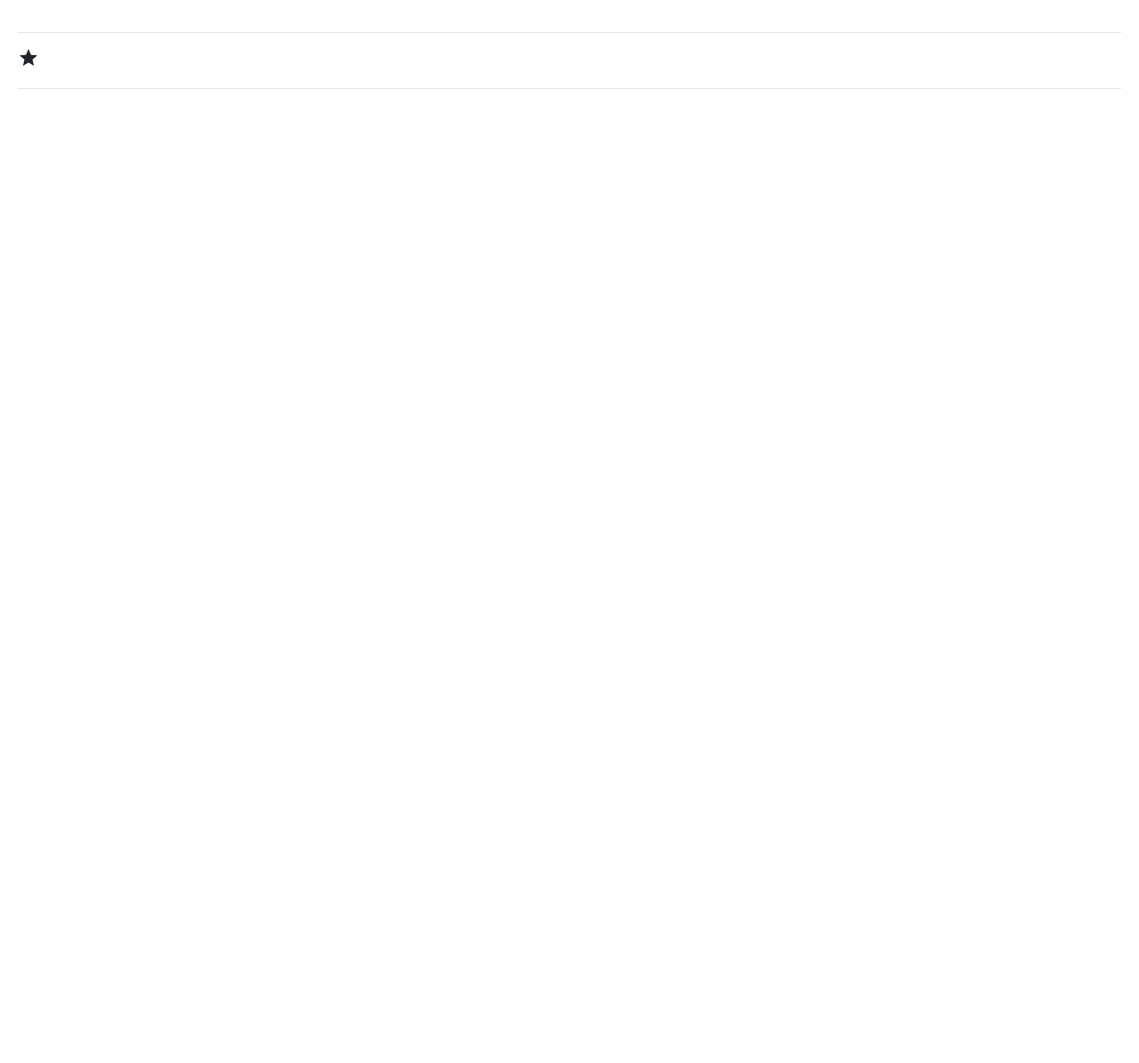
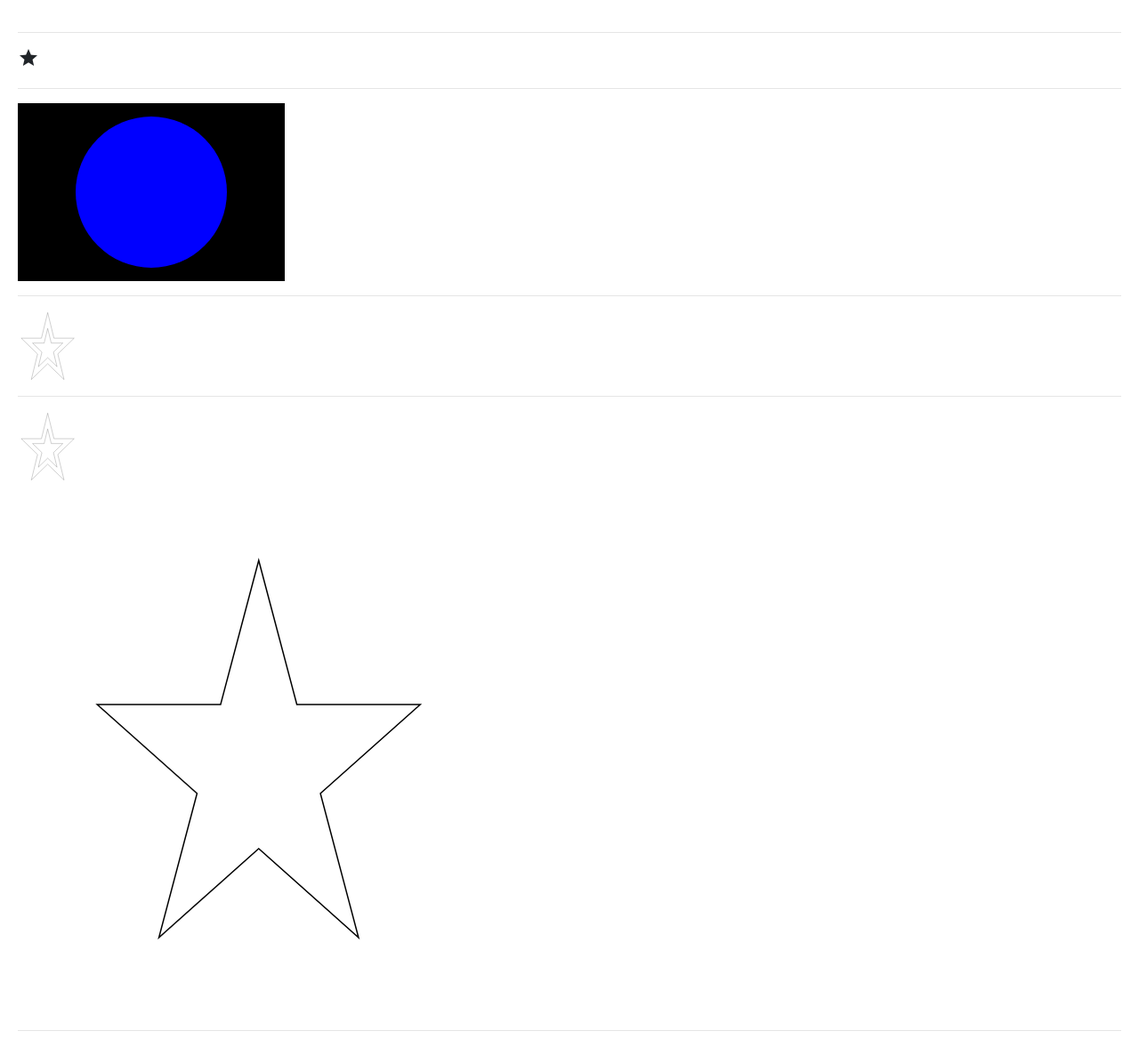
Before and after one commit to TheGreatNursbi/AngularUdemy, an Angular app: page / in a window 1280 px wide. Shown: the whole page at 89% size. Before the commit the page ends 800 px from the top, so only its background shows below. Built offline with nearby package versions, Linux system fonts and the light colour scheme.

Commit message:
Feat(Favourite): Using svg

```diff
--- a/src/app/favorite/favorite.component.html
+++ b/src/app/favorite/favorite.component.html
@@ -1,5 +1,84 @@
 <hr>
-  <span (click)="onStarClick()" style="cursor: pointer">
-    <mat-icon *ngIf="!isClicked">star</mat-icon>
-    <mat-icon *ngIf="isClicked">star_border</mat-icon>
-  </span>
+<span (click)="onStarClick()" style="cursor: pointer">
+  <mat-icon *ngIf="!isClicked">star</mat-icon>
+  <mat-icon *ngIf="isClicked">star_border</mat-icon>
+</span>
+<hr>
+<!-- <div *ngIf="isToggled; else elseBlock">
+
+</div>
+<ng-template #elseBlock>
+
+</ng-template> -->
+<svg version="1.1"
+     baseProfle="full"
+     width="300"
+     height="200"
+     xmlns="http://www.w3.org/2000/svg">
+  <rect width="100%" height="100%" fill="black" />
+  <circle cx="150" cy="100" r="85" fill="blue" />
+</svg>
+<hr>
+<div style="cursor: pointer;" (click)="onClickToggle()">
+  <div *ngIf="!isToggled">
+    <img src="../../assets/star-icon-empty.svg"
+       alt="empty star icon should be here"
+       height="80px"
+       width="100px" />
+  </div>
+  <div *ngIf="isToggled">
+  <img src="../../assets/star-icon-filled.svg"
+       alt="empty star icon should be here"
+       height="80px"
+       width="100px" />
+  </div>
+</div>
+<hr>
+<div *ngIf="isSelected == true; else elseBlock" style="cursor: pointer;">
+  <img src="../../assets/star-icon-filled.svg"
+       alt="empty star icon should be here"
+       height="80px"
+       width="100px"
+       (click)="onClickSelect()"/>
+</div>
+<ng-template #elseBlock style="cursor: pointer;">
+  <img src="../../assets/star-icon-empty.svg"
+    alt="empty star icon should be here"
+    height="80px"
+    width="100px"
+    (click)="onClickSelect()" />
+</ng-template>
+<div (click)="onStarClick()">
+  <div *ngIf="isClicked">
+    <svg width="800" height="600" xmlns="http://www.w3.org/2000/svg" style="cursor: pointer;">
+      <!-- Created with Method Draw - http://github.com/duopixel/Method-Draw/ -->
+      <g>
+        <title>background</title>
+        <rect fill="#fff" id="canvas_background" height="602" width="802" y="-1" x="-1"/>
+        <g display="none" overflow="visible" y="0" x="0" height="100%" width="100%" id="canvasGrid">
+        <rect fill="url(#gridpattern)" stroke-width="0" y="0" x="0" height="100%" width="100%"/>
+        </g>
+      </g>
+      <g>
+        <title>Layer 1</title>
+        <path stroke="#000" id="svg_1" d="m89.25,249.95403l138.65465,0l42.84535,-161.95404l42.84538,161.95404l138.65463,0l-112.17376,100.09195l42.84757,161.95404l-112.17381,-100.09468l-112.17379,100.09468l42.84758,-161.95404l-112.1738,-100.09195z" stroke-width="1.5" fill="#000000"/>
+      </g>
+    </svg>
+  </div>
+  <div *ngIf="!isClicked">
+    <svg width="800" height="600" xmlns="http://www.w3.org/2000/svg" style="cursor: pointer;">
+      <!-- Created with Method Draw - http://github.com/duopixel/Method-Draw/ -->
+      <g>
+       <title>background</title>
+       <rect fill="#fff" id="canvas_background" height="602" width="802" y="-1" x="-1"/>
+       <g display="none" overflow="visible" y="0" x="0" height="100%" width="100%" id="canvasGrid">
+        <rect fill="url(#gridpattern)" stroke-width="0" y="0" x="0" height="100%" width="100%"/>
+       </g>
+      </g>
+      <g>
+       <title>Layer 1</title>
+       <path stroke="#000" id="svg_1" d="m89.25,249.95403l138.65465,0l42.84535,-161.95404l42.84538,161.95404l138.65463,0l-112.17376,100.09195l42.84757,161.95404l-112.17381,-100.09468l-112.17379,100.09468l42.84758,-161.95404l-112.1738,-100.09195z" stroke-width="1.5" fill="#fff"/>
+      </g>
+     </svg>
+  </div>
+</div>
--- a/src/app/favorite/favorite.component.ts
+++ b/src/app/favorite/favorite.component.ts
@@ -7,6 +7,9 @@ import { Component, OnInit } from '@angular/core';
 })
 export class FavoriteComponent implements OnInit {
   isClicked: boolean = false;
+  isToggled: boolean = false;
+  isSelected: boolean = false;
+
   constructor() { }
 
   ngOnInit(): void {
@@ -15,4 +18,12 @@ export class FavoriteComponent implements OnInit {
   onStarClick(): void {
     this.isClicked = !this.isClicked;
   }
+
+  onClickToggle(): void {
+    this.isToggled = !this.isToggled;
+  }
+
+  onClickSelect(): void {
+    this.isSelected = !this.isSelected;
+  }
 }
```
Also changed, not shown: src/assets/star-icon-empty.svg (added), src/assets/star-icon-filled.svg (added).
